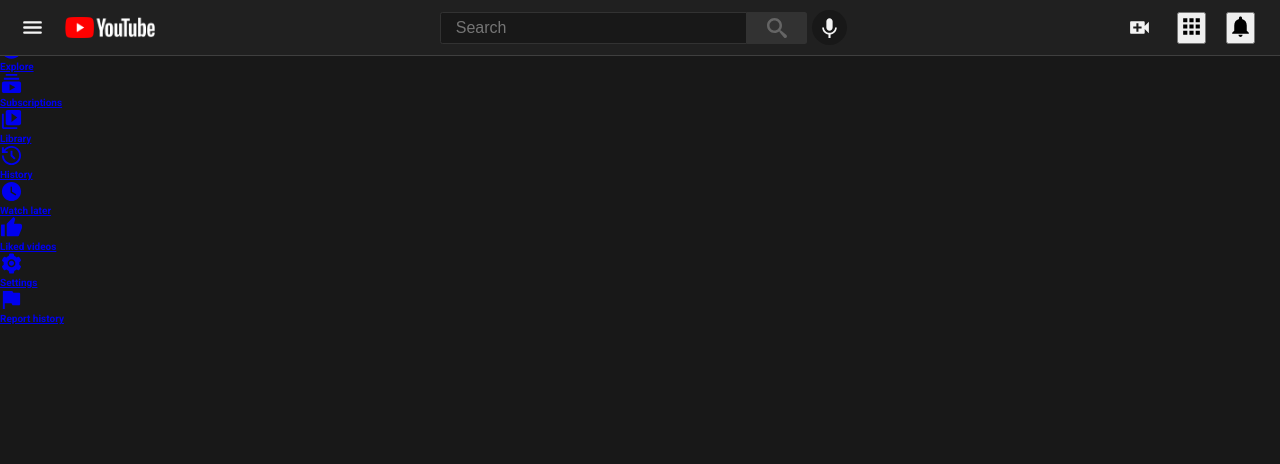
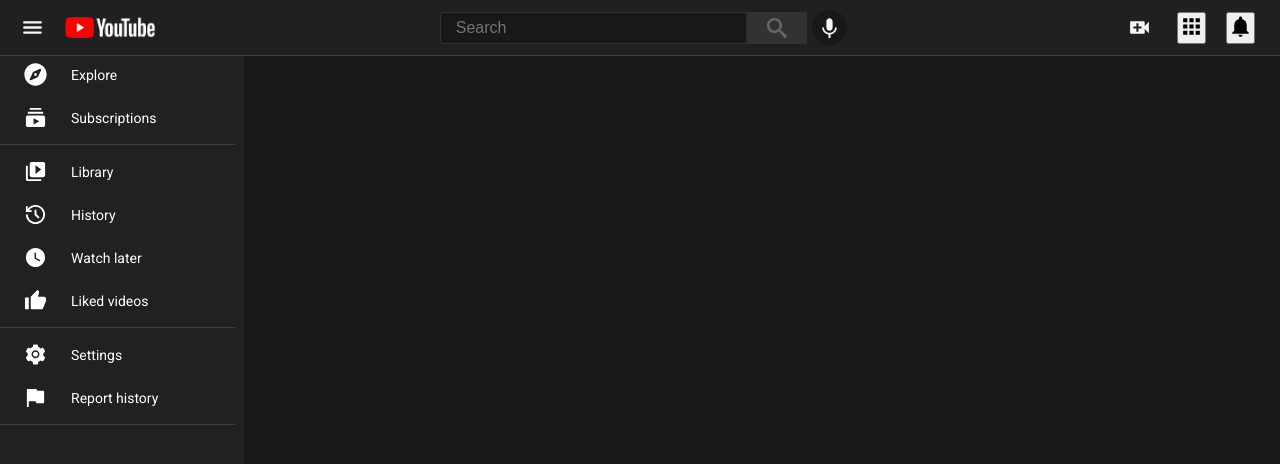
Before and after one commit to sonprogrammer/simpleProjects, a React (Vite) app in the folder youtube/: page / in a window 1280 px wide. Shown: the top 464 px of the page. Built offline with nearby package versions, Linux system fonts and the light colour scheme.

Commit message:
Feat: sidebar

```diff
--- a/youtube/src/components/SideBar/SmallSideBar.jsx
+++ b/youtube/src/components/SideBar/SmallSideBar.jsx
@@ -1,9 +1,32 @@
 import React from 'react'
+import { AiFillHome } from 'react-icons/ai'
+import { FaCompass } from 'react-icons/fa'
+import { MdSubscriptions } from 'react-icons/md'
+import { Link } from 'react-router-dom'
 
 export default function SmallSideBar() {
   return (
-    <div style={{color: 'white', marginTop: 200, fontSize: 200}}>
-      hi
-    </div>
+    <aside className='small_sidebar'>
+      <div className='small_sidebar_container'>
+        <Link to='/' data-for='sidebar' data-tip='Home'>
+          <div className='sidebar_icon_container'>
+            <AiFillHome size={23} className='sidebar_icon' />
+            <h4 className='sidebar_text'>Home</h4>
+          </div>
+        </Link>
+        <Link to='/feed/explore' data-for='sidebar' data-tip='Home'>
+          <div className='sidebar_icon_container'>
+            <FaCompass size={23} className='sidebar_icon' />
+            <h4 className='sidebar_text'>Explore</h4>
+          </div>
+        </Link>
+        <Link to='/' data-for='sidebar' data-tip='Home'>
+          <div className='sidebar_icon_container'>
+            <MdSubscriptions size={23} className='sidebar_icon' />
+            <h4 className='sidebar_text'>Subscriptions</h4>
+          </div>
+        </Link>
+      </div>
+    </aside>
   )
 }
--- a/youtube/src/scss/layout/index.css
+++ /dev/null
@@ -1 +0,0 @@
-/*# sourceMappingURL=index.css.map */
--- a/youtube/src/scss/layout/navBar/_rightNav.scss
+++ b/youtube/src/scss/layout/navBar/_rightNav.scss
@@ -11,5 +11,6 @@
     .avatar{
         width: 25px;
         border-radius: 50%;
+        cursor: pointer;
     }
 }
--- a/youtube/src/scss/layout/sideBar/_bigBar.scss
+++ b/youtube/src/scss/layout/sideBar/_bigBar.scss
@@ -1 +1,53 @@
-@use '../../abstracts' as *
+@use '../../abstracts' as *;
+
+.big_sidebar {
+    width: 244px;
+    padding-right: .5rem;
+
+    .big_sidebar_container {
+        width: 240px;
+        height: calc(100vh - 55px);
+        padding-right: .5rem;
+        font-size: 14px;
+        position: fixed;
+        overflow: hidden;
+
+        &:hover {
+            overflow: auto;
+        }
+
+        .tooltip {
+            border: 1px solid white;
+        }
+
+        .sidebar_section {
+            padding: .5rem 0;
+            border-bottom: 1px solid rgba(90, 90, 90, 0.55);
+
+            h3 {
+                padding: 1rem 2.4rem;
+                padding-right: 0;
+                color: $subtext-color;
+            }
+
+            a {
+
+                .sidebar_icon_container {
+                    width: 100%;
+                    padding: 1rem 0;
+                    padding-left: 2.4rem;
+                    display: flex;
+                    align-items: center;
+
+                    .sidebar_icon {
+                        margin-right: 2.4rem;
+                    }
+                }
+            }
+
+            a.active {
+                background-color: $bg-color-hover;
+            }
+        }
+    }
+}
--- a/youtube/src/scss/layout/sideBar/_sideBar.scss
+++ b/youtube/src/scss/layout/sideBar/_sideBar.scss
@@ -1 +1,34 @@
-@use '../../abstracts' as *
+@use '../../abstracts' as *;
+
+
+
+aside {
+    grid-area: aside;
+    height: calc(100vh - 55px);
+    padding: .5rem 0;
+    background-color: $bg-sidebar-color;
+    color: white;
+    font-weight: 400;
+    position: relative;
+
+    a {
+        width: 100%;
+        height: 100%;
+        color: inherit;
+        text-decoration: none;
+
+        .sidebar_icon_container {
+            &:hover {
+                background-color: $bg-color-hover;
+            }
+
+            .sidebar_icon {
+                color: white;
+            }
+
+            .sidebar_text {
+                font-weight: 400;
+            }
+        }
+    }
+}
--- a/youtube/src/scss/layout/sideBar/_smallSideBar.scss
+++ b/youtube/src/scss/layout/sideBar/_smallSideBar.scss
@@ -1 +1,37 @@
-@use '../../abstracts' as *
+@use '../../abstracts' as *;
+
+.small_sidebar{
+    width: 76px;
+    padding-right: 0;
+    border-top: 1px solid $bg-nav-color;
+
+    .small_sidebar_container{
+
+        a{
+            width: 100%;
+            height: 100%;
+            padding: 2rem;
+            @include center;
+            &:hover{
+                background-color: $bg-color-hover;
+            }
+
+            .sidebar_icon_container{
+                display: flex;
+                flex-direction: column;
+                align-items: center;
+                justify-content: center;
+
+                &:hover{
+                    background-color: none;
+                }
+                .sidebar_icon{
+                    margin-bottom: .75rem;
+                }
+            }
+        }
+        a.active{
+            background-color: $bg-color-hover;
+        }
+    }
+}
--- a/youtube/src/scss/main.scss
+++ b/youtube/src/scss/main.scss
@@ -35,13 +35,15 @@
     background-color: $bg-color;
     font-family: 'Roboto', 'sans-serif';
 
-    #root{
+    #root {
         display: grid;
-        grid-template-columns: auto 1.4fr;
+        grid-template-columns: auto 1fr;
         grid-template-rows: 55px auto;
-        grid-template-areas: "nav nav" "aside main";
+        grid-template-areas:
+            "nav nav"
+            "aside aside";
 
-        main{
+        main {
             width: 100%;
             grid-area: main;
         }
```
Also changed, not shown: youtube/src/scss/layout/navBar/_leftNav.scss (+5 -6 lines), youtube/src/scss/layout/navBar/_searchBar.scss (indentation only), 1 other file (tests, documents, lock files or other folders).
